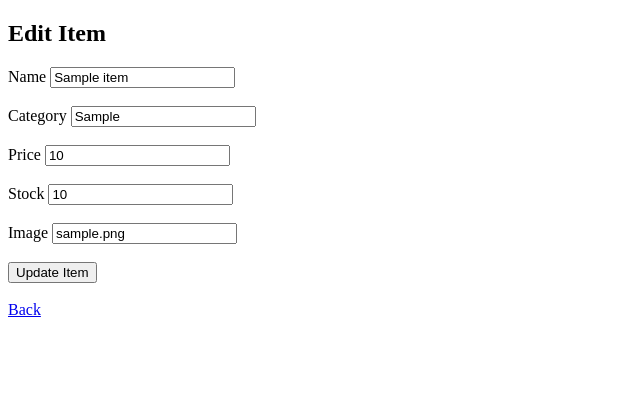
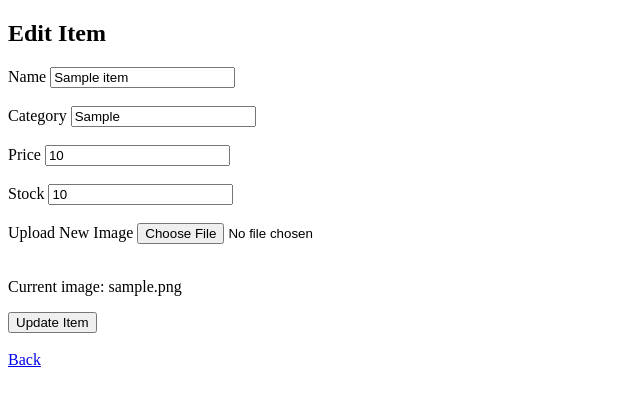
Before and after one commit to BaniKaur7272/Cafe_Management_System, a Flask app: page /admin/edit_item/1 in a window 1280 px wide. Shown: the top 406 px of the page, without its empty margins (0-640 px from the left). Run offline with Flask 3, Linux system fonts and the light colour scheme; tables that the repository leaves empty hold one stand-in row (values such as "Sample post").

Commit message:
enable image upload and default image reset in edit item route

```diff
--- a/app.py
+++ b/app.py
@@ -5,6 +5,7 @@ from dotenv import load_dotenv
 import json
 from datetime import datetime
 from werkzeug.security import generate_password_hash, check_password_hash
+from werkzeug.utils import secure_filename
 
 # LOAD ENV VARIABLES
 load_dotenv()
@@ -270,12 +271,19 @@ def edit_item(item_id):
         item.category = request.form["category"]
         item.price = request.form["price"]
         item.stock = request.form["stock"]
-        image_file = request.files.get("image")
 
-        if image_file and image_file.filename != "":
-            filepath = os.path.join(app.config["UPLOAD_FOLDER"], image_file.filename)
-            image_file.save(filepath)
-            item.image = image_file.filename
+        # check if admin selected default image
+        if "use_default" in request.form:
+            item.image = "default.jpg"
+
+        else:
+            image_file = request.files.get("image")
+
+            if image_file and image_file.filename != "":
+                filename = secure_filename(image_file.filename)
+                filepath = os.path.join(UPLOAD_FOLDER, filename)
+                image_file.save(filepath)
+                item.image = filename
 
         db.session.commit()
         return redirect(url_for("admin_menu"))
--- a/templates/edit_item.html
+++ b/templates/edit_item.html
@@ -9,7 +9,7 @@
 
     <h2>Edit Item</h2>
 
-    <form method="POST">
+    <form method="POST" enctype="multipart/form-data">
         <label>Name</label>
         <input type="text" name="name" value="{{ item.name }}" required><br><br>
 
@@ -22,8 +22,10 @@
         <label>Stock</label>
         <input type="number" name="stock" value="{{ item.stock }}"><br><br>
 
-        <label>Image</label>
-        <input type="text" name="image" value="{{ item.image }}"><br><br>
+        <label>Upload New Image</label>
+        <input type="file" name="image"><br><br>
+
+        <p>Current image: {{ item.image }}</p>
 
         <button type="submit">Update Item</button>
     </form>
```
